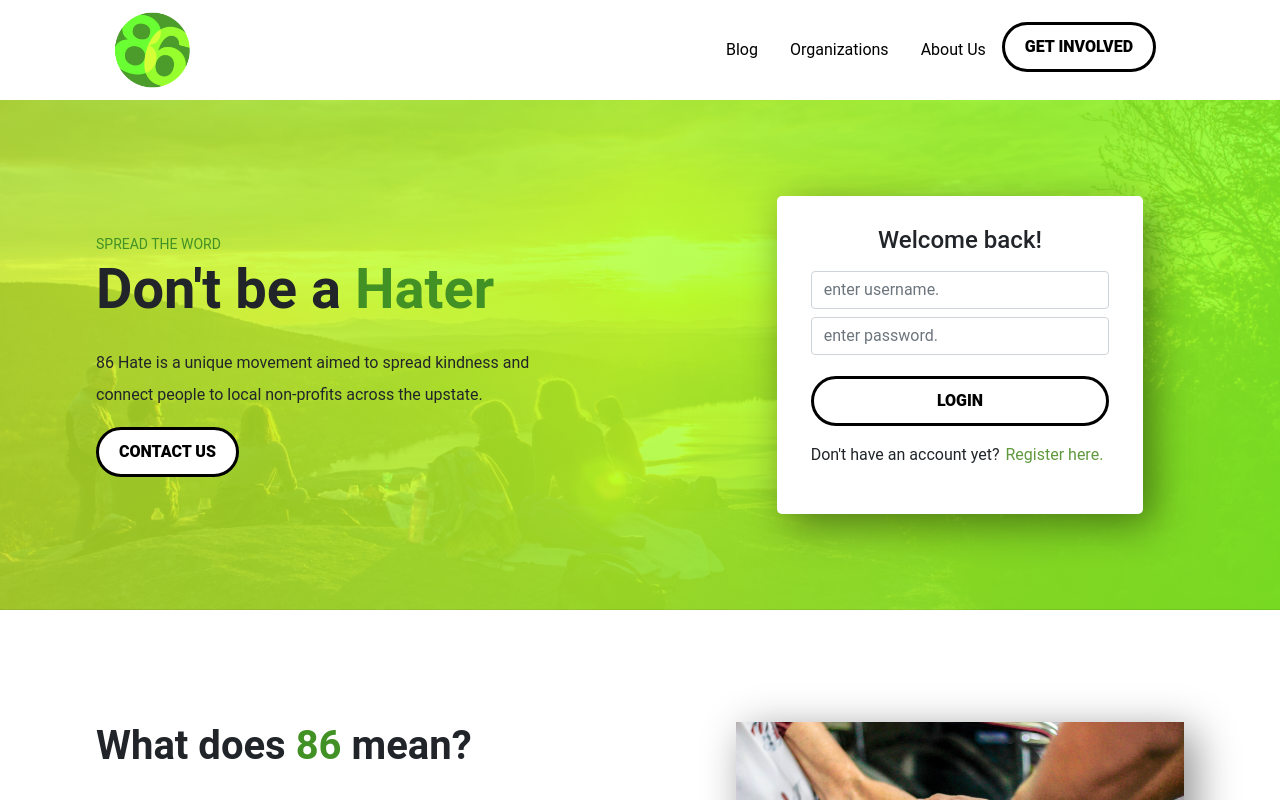
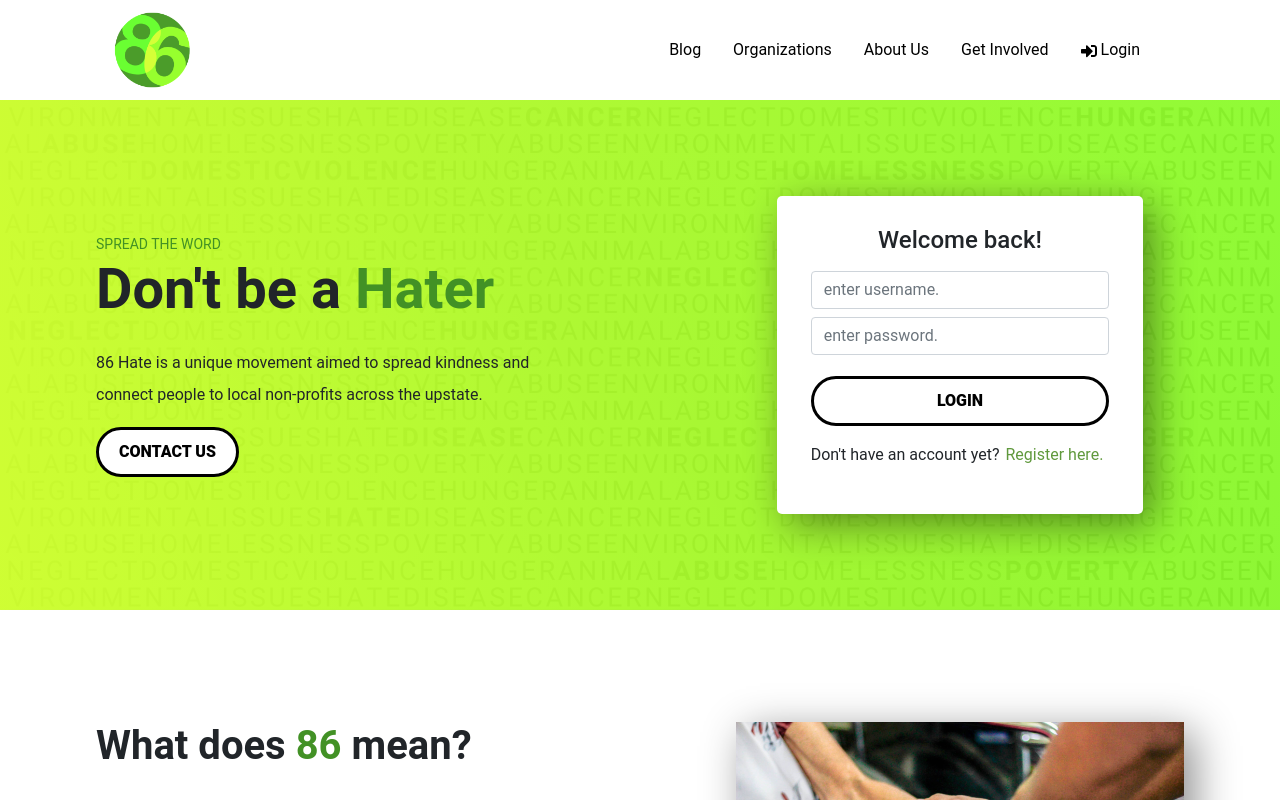
Before and after one commit to kattyeye/ccs-final-project, a React (Create React App) app in the folder frontend/static/: page / in a window 1280 px wide. Shown: the top 800 px of the page. Built offline with nearby package versions, Linux system fonts and the light colour scheme; no server answers.

Commit message:
Adding new landing page header bg and nav styling in progress

```diff
--- a/frontend/static/src/components/App/App.css
+++ b/frontend/static/src/components/App/App.css
@@ -46,6 +46,15 @@ button.register-here-button {
   background: none;
   border: none;
   color: var(--dark-green);
+}
+
+li button.btn.dashboardbutton a {
+  text-decoration: none;
+  color: black;
+}
+li button.btn.dashboardbutton a:hover {
+  text-decoration: none;
+  color: white;
 }
 
 .form-buttons {
@@ -97,6 +106,11 @@ li a:focus {
   }
 }
 
+.public-center-nav {
+  display: flex;
+  justify-content: center;
+}
+
 .nav-both {
   display: flex;
   flex-direction: column;
@@ -120,7 +134,7 @@ nav img {
 }
 .links-nav {
   display: flex;
-  justify-content: flex-end;
+  justify-content: flex-start;
   padding-right: 100px;
 }
 .nav-item a {
@@ -167,10 +181,10 @@ button.logout {
   background: rgb(207, 255, 48);
   background-image: linear-gradient(
       90deg,
-      rgba(207, 255, 48, 0.75) 0%,
+      rgba(207, 255, 48, 0.95) 0%,
       rgba(140, 255, 41, 0.85) 100%
     ),
-    url(./pics/bg2.jpg);
+    url(./pics/bg3.png);
   background-size: cover;
   background-position-y: center;
 }
--- a/frontend/static/src/components/App/App.js
+++ b/frontend/static/src/components/App/App.js
@@ -64,11 +64,11 @@ function App(props) {
   // const isAdmin = user?.isAdmin;
   return (
     <>
-      <SecondaryHeader
+      {/* <SecondaryHeader
         isAuth={isAuth}
         handleLogoutSubmit={handleLogoutSubmit}
-      />
-      <Header />
+      /> */}
+      <Header isAuth={isAuth} handleLogoutSubmit={handleLogoutSubmit} />
       <Switch>
         <Route path="/registration">
           <RegistrationForm />
--- a/frontend/static/src/components/Header/Header.js
+++ b/frontend/static/src/components/Header/Header.js
@@ -2,6 +2,7 @@ import { NavLink, withRouter } from "react-router-dom";
 import Navbar from "react-bootstrap/Navbar";
 import { Container, Nav, NavDropdown } from "react-bootstrap";
 import logo from "../App/pics/logo.png";
+import { FaSignInAlt } from "react-icons/fa";
 
 function Header(props) {
   return (
@@ -19,6 +20,7 @@ function Header(props) {
         <Navbar.Collapse id="responsive-navbar-nav">
           <Nav>
             <ul className="links-nav">
+              <div className="public-center-nav">
                 <li className="nav-item p-3">
                   <NavLink to="/blog">Blog</NavLink>
                 </li>
@@ -60,13 +62,37 @@ function Header(props) {
                 </>
               )} */}
 
-              <li className="nav-item ">
-                <NavLink to="/volunteer">
-                  <button className="btn" type="button">
-                    Get Involved
-                  </button>
+                <li className="nav-item p-3">
+                  <NavLink to="/volunteer">Get Involved</NavLink>
+                </li>
+              </div>
+              {!props.isAuth && (
+                <li className="nav-item p-3 ">
+                  <NavLink to="/">
+                    <FaSignInAlt /> Login
                   </NavLink>
                 </li>
+              )}
+
+              {props.isAuth && (
+                <>
+                  <li className="dashboard">
+                    <button type="button" className="btn dashboardbutton">
+                      <NavLink to="/dashboard">My Dashboard</NavLink>
+                    </button>
+                  </li>
+
+                  <li className="">
+                    <button
+                      className="nav-item p-3 logout"
+                      type="button"
+                      onClick={() => props.handleLogoutSubmit()}
+                    >
+                      Logout
+                    </button>
+                  </li>
+                </>
+              )}
             </ul>
           </Nav>
         </Navbar.Collapse>
--- a/frontend/static/src/components/Header/SecondaryHeader.js
+++ b/frontend/static/src/components/Header/SecondaryHeader.js
@@ -3,7 +3,7 @@ import { NavLink, withRouter } from "react-router-dom";
 function SecondaryHeader(props) {
   return (
     <>
-      {props.isAuth && (
+      {/* {props.isAuth && (
         <nav className="navbar navbar-expand-lg secondary-navbar">
           <div className="container-fluid">
             <div className="collapse navbar-collapse " id="navbarResponsive">
@@ -27,7 +27,7 @@ function SecondaryHeader(props) {
             </div>
           </div>
         </nav>
-      )}
+      )} */}
     </>
   );
 }
```
Also changed, not shown: frontend/static/src/components/App/pics/bg3.png (added), 1 other file (tests, documents, lock files or other folders). Lines whose indentation alone changed are shown as unchanged.
